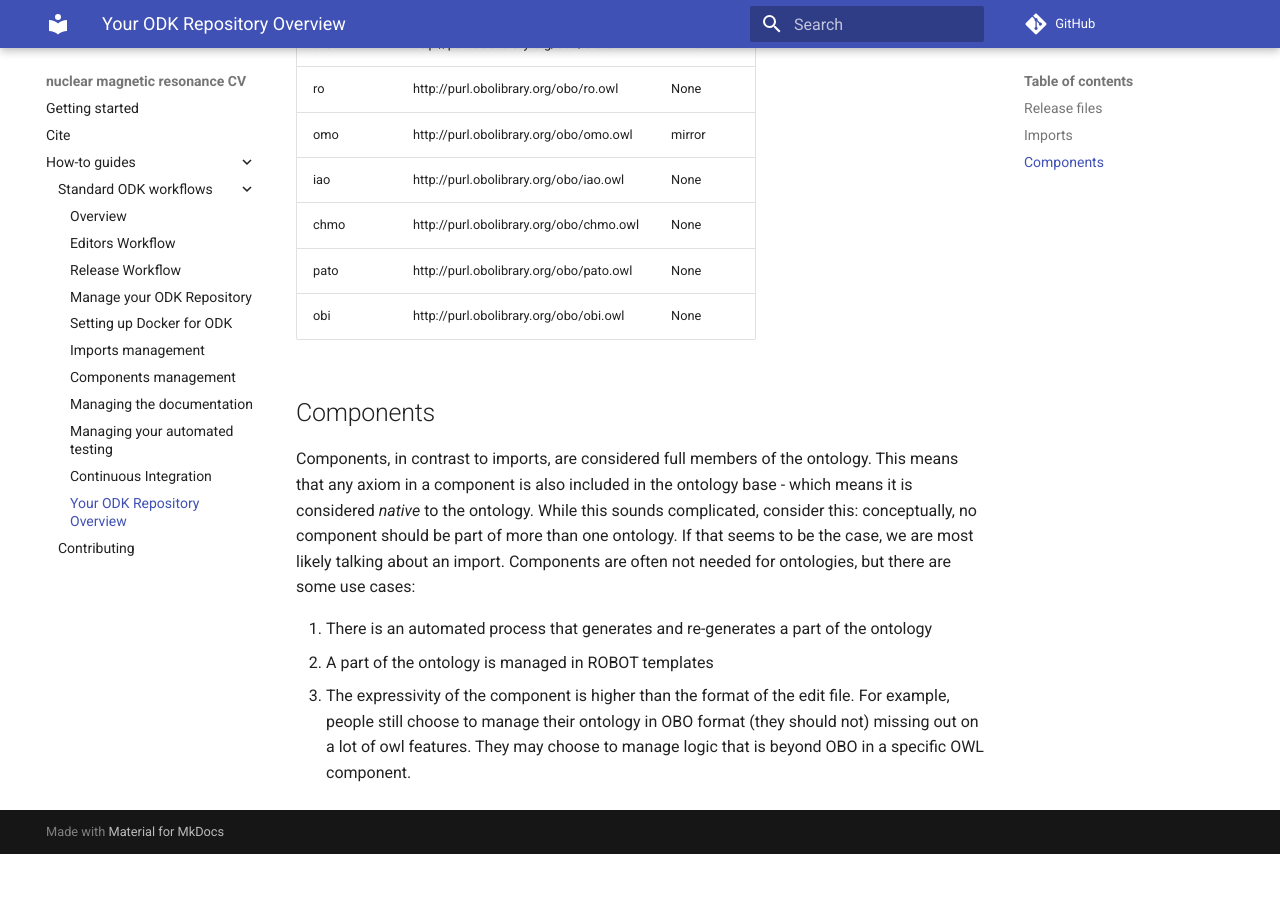
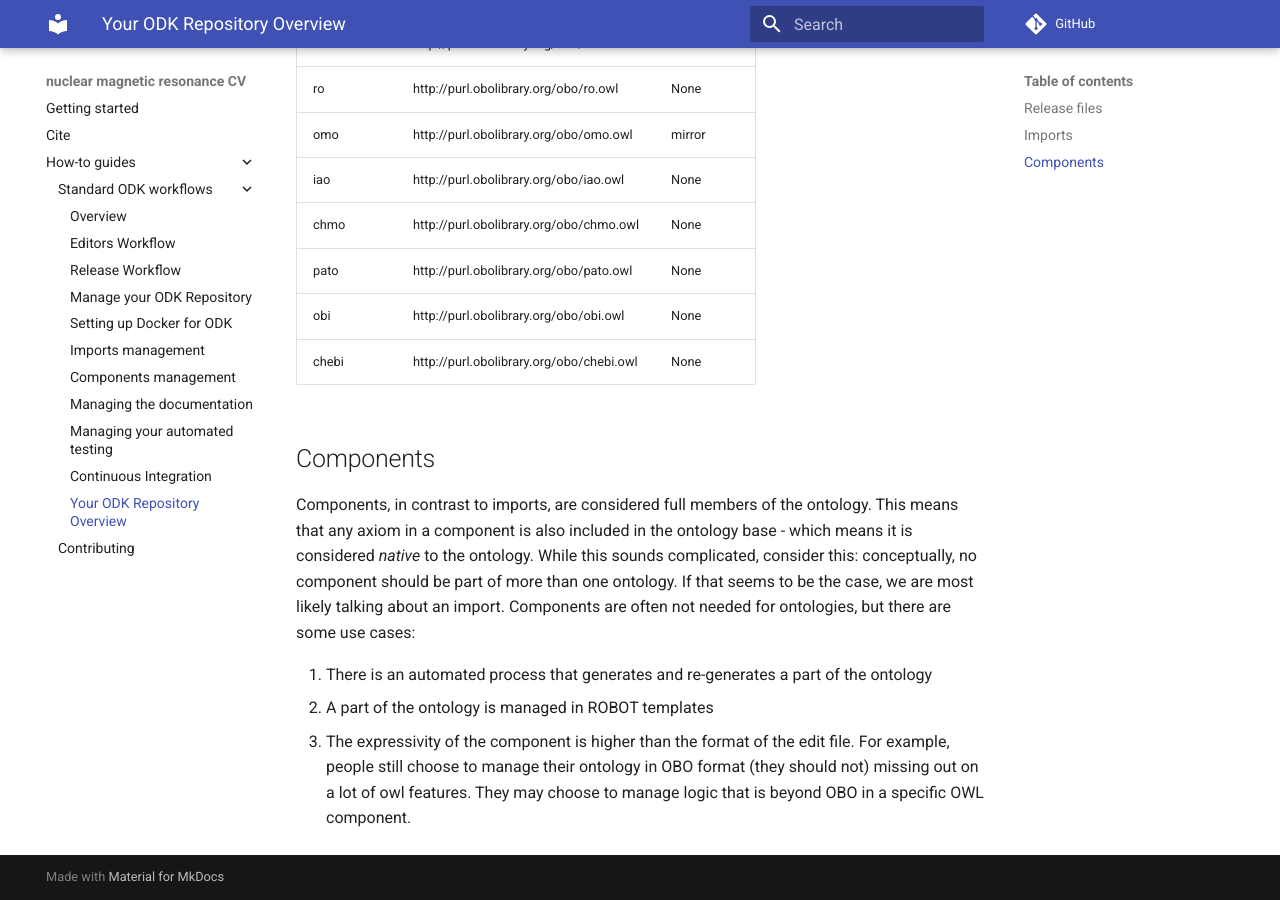
Before and after one commit to nmrML/nmrCV, an MkDocs documentation site: the page built from docs/odk-workflows/RepositoryFileStructure.md, in a window 1280 px wide and 900 px high, scrolled down 732 px. Built offline with MkDocs 1.6.1 and Material for MkDocs 9.7.7, drawn with Linux system fonts in a browser that asks for light colours; comment, search, counter and statistics services are not loaded; before the commit the page ends 1586 px from its top, so only the background shows below that.

Commit message:
import NMR solvents

```diff
--- a/docs/odk-workflows/RepositoryFileStructure.md
+++ b/docs/odk-workflows/RepositoryFileStructure.md
@@ -23,6 +23,7 @@ These are the current imports in NMRCV
 | chmo | http://purl.obolibrary.org/obo/chmo.owl | None |
 | pato | http://purl.obolibrary.org/obo/pato.owl | None |
 | obi | http://purl.obolibrary.org/obo/obi.owl | None |
+| chebi | http://purl.obolibrary.org/obo/chebi.owl | None |
 
 ## Components
 Components, in contrast to imports, are considered full members of the ontology. This means that any axiom in a component is also included in the ontology base - which means it is considered _native_ to the ontology. While this sounds complicated, consider this: conceptually, no component should be part of more than one ontology. If that seems to be the case, we are most likely talking about an import. Components are often not needed for ontologies, but there are some use cases:
--- a/src/ontology/nmrCV-odk.yaml
+++ b/src/ontology/nmrCV-odk.yaml
@@ -45,3 +45,7 @@ import_group:
   - id: chmo
   - id: pato
   - id: obi
+  - id: chebi
+    is_large: true
+    use_gzipped: true
+    make_base: true
```
Also changed, not shown: 5 other files.
